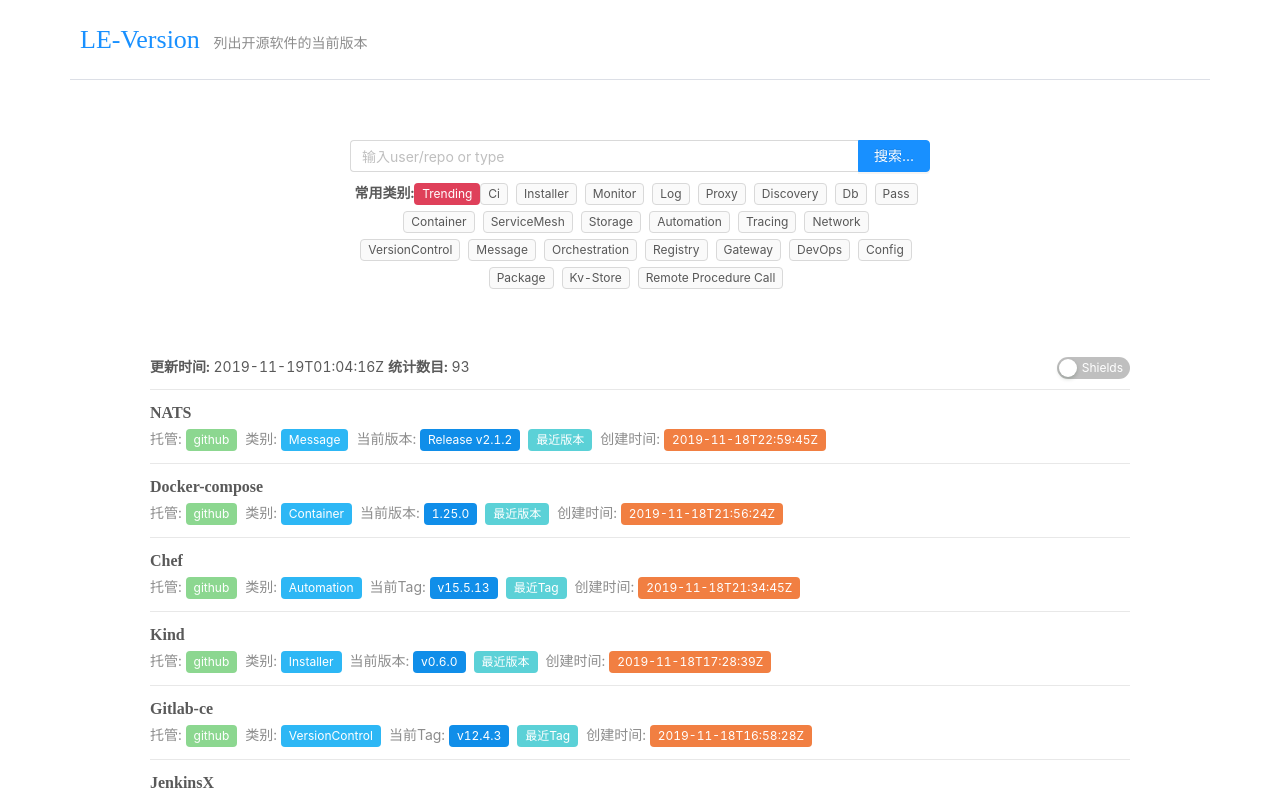
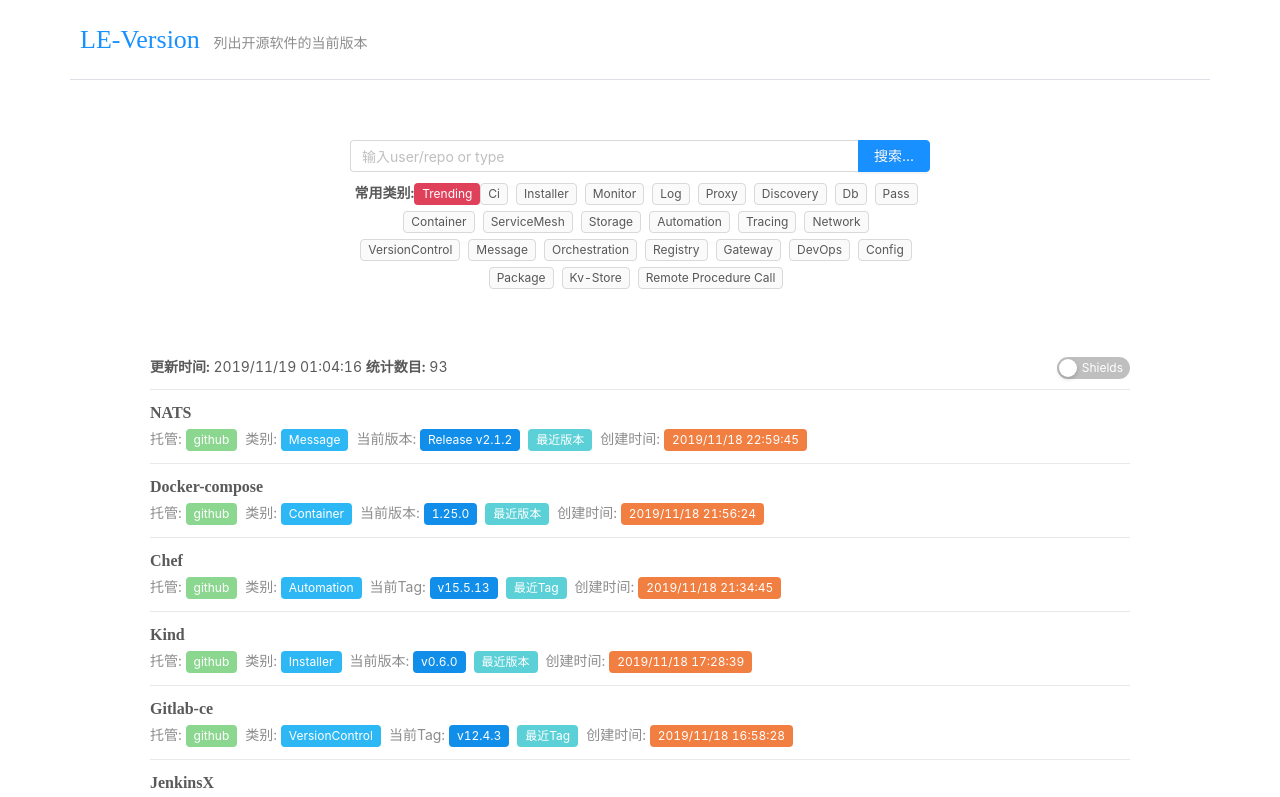
Before and after one commit to lework/leversion, a Vue app: page /#/ in a window 1280 px wide. Shown: the top 797 px of the page. Built offline with nearby package versions, Linux system fonts and the light colour scheme.

Commit message:
feat: add weixin miniprogram

```diff
--- a/src/components/home.vue
+++ b/src/components/home.vue
@@ -166,6 +166,16 @@
         <span>已稳定运行 <b>{{runDay}}</b> 天！</span>
         leversion ©2019 Created by Lework <a href="https://github.com/lework/leversion"
            target="_blank">GitHub</a>
+
+        <a-popover placement="top">
+          <template slot="content">
+            <img src="https://v.leops.cn/static/images/wxxcx.png"  width="50%"/>
+          </template>
+          <template slot="title" style="text-align: center;">
+            <span >扫码来体验</span>
+          </template>
+          <a href="#">微信小程序</a>
+        </a-popover>
       </div>
 
     </div>
@@ -175,7 +185,8 @@
 
 <script>
 import marked from 'marked'
-import { Button, Icon, List, BackTop, Tooltip, Tag, Input, Spin, Switch, Divider, Timeline } from 'ant-design-vue'
+import { Button, Icon, List, BackTop, Tooltip, Tag, Input, Spin, Switch, Divider, Timeline, Popover } from 'ant-design-vue'
+import { formatTime } from '@/utils/util'
 
 export default {
   name: 'home',
@@ -227,7 +238,8 @@
     ASwitch: Switch,
     ADivider: Divider,
     ATimeline: Timeline,
-    ATimelineItem: Timeline.Item
+    ATimelineItem: Timeline.Item,
+    APopover: Popover
   },
   computed: {
   },
@@ -283,7 +295,7 @@
         this.showInfo = false
         return
       }
-      this.readmeContent = marked(data || 'None')
+      this.readmeContent = marked(data || 'None', { breaks: true })
       this.project = project
       this.showInfo = true
       this.showLast = false
@@ -308,8 +320,11 @@
       this.spinning = true
       this.$axios.get('static/data/data.json').then((rep) => {
         this.listData = rep.data['data']
+        this.listData.forEach((e) => {
+          e['created_at'] = formatTime(new Date(e['created_at']))
+        })
         this.total = rep.data['total']
-        this.updated_at = rep.data['updated_at']
+        this.updated_at = formatTime(new Date(rep.data['updated_at']))
         if (search !== '') {
           for (let i = 0; i < this.listData.length; i++) {
             if (this.listData[i]['type'].toLowerCase().indexOf(search.toLowerCase()) === -1 && this.listData[i]['project'].toLowerCase().indexOf(search.toLowerCase()) === -1) {
@@ -351,7 +366,7 @@
               'tag_name': lastTags[item]['node']['name'],
               'repo_url': 'https://github.com/' + repo,
               'html_url': lastTags[item]['node']['target']['commitUrl'] || '',
-              'created_at': lastTags[item]['node']['target'].hasOwnProperty('tagger') ? lastTags[item]['node']['target']['tagger']['date'] : lastTags[item]['node']['target']['committedDate'],
+              'created_at': lastTags[item]['node']['target'].hasOwnProperty('tagger') ? formatTime(new Date(lastTags[item]['node']['target']['tagger']['date'])) : formatTime(new Date(lastTags[item]['node']['target']['committedDate'])),
               'project': repo,
               'repo': repo,
               'body': lastTags[item]['node']['target']['message'],
@@ -394,7 +409,7 @@
           'html_url': res.data['html_url'],
           'repo_url': 'https://github.com/' + repo,
           'body': res.data['body'],
-          'created_at': res.data['created_at'],
+          'created_at': formatTime(new Date(res.data['created_at'])),
           'project': repo,
           'repo': repo,
           'hosting': 'github',
@@ -422,7 +437,7 @@
             'forks_count': res.data['items'][item]['forks_count'],
             'stargazers_count': res.data['items'][item]['stargazers_count'],
             'language': res.data['items'][item]['language'],
-            'updated_at': res.data['items'][item]['updated_at']
+            'updated_at': formatTime(new Date(res.data['items'][item]['updated_at']))
           }
           this.searchData.push(data)
         }
--- /dev/null
+++ b/src/utils/util.js
@@ -0,0 +1,19 @@
+const formatNumber = n => {
+  n = n.toString()
+  return n[1] ? n : '0' + n
+}
+
+export const formatTime = date => {
+  const year = date.getFullYear()
+  const month = date.getMonth() + 1
+  const day = date.getDate()
+  const hour = date.getHours()
+  const minute = date.getMinutes()
+  const second = date.getSeconds()
+
+  return (
+    [year, month, day].map(formatNumber).join('/') +
+    ' ' +
+    [hour, minute, second].map(formatNumber).join(':')
+  )
+}
```
Also changed, not shown: scripts/source.json (+9 -2 lines), static/images/wxxcx.png (added), 9 other files (tests, documents, lock files or other folders).
